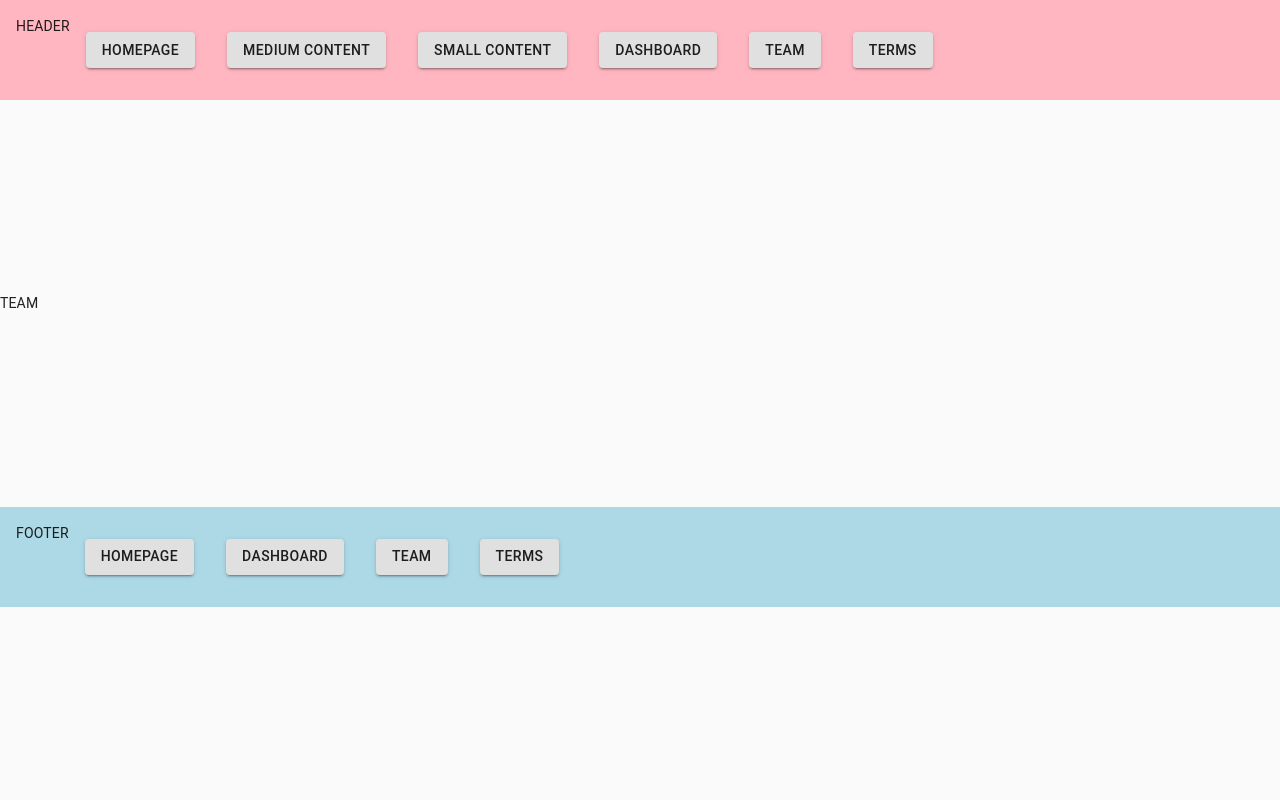
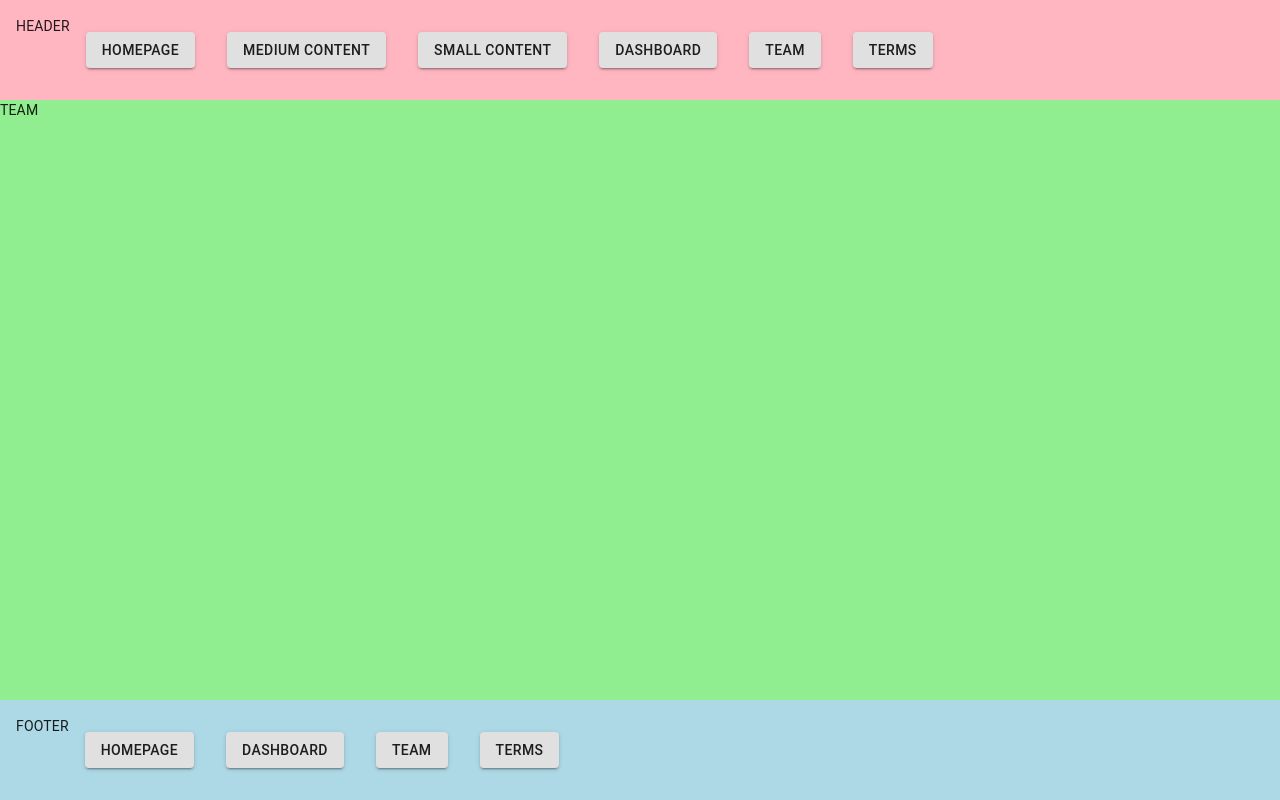
Before and after one commit to masaok/react-grid-flex-layout-demo, a React (Create React App) app: page /team in a window 1280 px wide. Built offline with nearby package versions, Linux system fonts and the light colour scheme.

Commit message:
Header/(Scrollable/Swappable) Content/Footer now works

```diff
--- a/package.json
+++ b/package.json
@@ -1,5 +1,5 @@
 {
-  "name": "react-flex-layout-demo",
+  "name": "react-grid-flex-layout-demo",
   "version": "0.1.0",
   "private": true,
   "dependencies": {
--- a/public/index.html
+++ b/public/index.html
@@ -5,10 +5,7 @@
     <link rel="icon" href="%PUBLIC_URL%/favicon.ico" />
     <meta name="viewport" content="width=device-width, initial-scale=1" />
     <meta name="theme-color" content="#000000" />
-    <meta
-      name="description"
-      content="Web site created using create-react-app"
-    />
+    <meta name="description" content="Web site created using create-react-app" />
     <link rel="apple-touch-icon" href="%PUBLIC_URL%/logo192.png" />
     <!--
       manifest.json provides metadata used when your web app is installed on a
@@ -25,6 +22,16 @@
       Learn how to configure a non-root public URL by running `npm run build`.
     -->
     <title>React App</title>
+
+    <style type="text/css">
+      html,
+      body {
+        width: 100vw;
+        height: 100vh;
+        padding: 0px;
+        margin: 0px;
+      }
+    </style>
   </head>
   <body>
     <noscript>You need to enable JavaScript to run this app.</noscript>
--- a/src/App.jsx
+++ b/src/App.jsx
@@ -20,6 +20,21 @@ import HeaderContentFooterLayout from './layouts/HeaderContentFooterLayout'
 
 import RouteWrapper from './routes/RouteWrapper'
 
+// NOT allowed because html is undefined
+// document.html.style.width = '100vw'
+// document.html.style.height = '100vh'
+
+// document.body.style.width = '100vw'
+// document.body.style.height = '100vh'
+// document.body.style.margin = 0
+// document.body.style.padding = 0
+
+// Does NOT work
+// document.body.style = {
+//   width: '100vw',
+//   height: '100vh',
+// }
+
 // Override the default MUI theme:
 // https://material-ui.com/customization/default-theme/
 const theme = createMuiTheme({
@@ -35,18 +50,15 @@ const theme = createMuiTheme({
 
 const useStyles = makeStyles(theme => ({
   app: {
-    display: 'flex',
-    flexDirection: 'column',
-    flexGrow: 1,
-    minHeight: '100vh',
-    backgroundColor: '#0087be',
+    width: '100vw',
+    height: '100vh',
+    padding: 0,
+    margin: 0,
   },
 
   content: {
-    // backgroundColor: theme.palette.primary.dark,
-    backgroundColor: '#282c34', // default overrides don't work here?
-    display: 'flex',
-    flexGrow: 1,
+    display: 'grid',
+    gridTemplateRows: '70px auto 70px',
   },
 }))
 
@@ -55,7 +67,7 @@ const App = props => {
   console.log(classes)
 
   return (
-    <>
+    <div className={classes.app}>
       {/* Globally reset styling  */}
       {/* https://material-ui.com/components/css-baseline/ */}
       <CssBaseline />
@@ -81,14 +93,6 @@ const App = props => {
             <RouteWrapper
               exact
               path="/small-content"
-              header={Header}
-              content={SmallContent}
-              footer={Footer}
-              layout={HeaderContentFooterLayout}
-            />
-            <RouteWrapper
-              exact
-              path="/sticky"
               header={Header}
               content={SmallContent}
               footer={Footer}
@@ -123,7 +127,7 @@ const App = props => {
           </Switch>
         </Router>
       </ThemeProvider>
-    </>
+    </div>
   )
 }
 
--- a/src/layouts/HeaderContentFooterLayout.jsx
+++ b/src/layouts/HeaderContentFooterLayout.jsx
@@ -11,33 +11,35 @@ const useStyles = makeStyles(theme => ({
     // height: '100vh', // required to fill screen vertically
     // justifyContent: 'center',
     // maxHeight: '100vh',
-  },
 
-  grid: {
     display: 'grid',
-    // gridTemplateColumns: '1fr',
-    // width: '100vw',
+    gridTemplateRows: '100px auto 100px',
+
+    width: '100vw',
     height: '100vh',
+    margin: 0,
+    padding: 0,
   },
 
   header: {
     display: 'flex',
     flex: 1,
-    height: 100,
   },
 
   content: {
     // TODO: If content does not fill the content area; it hovers in the vertical middle weird
     display: 'flex',
     flex: 1,
-    overflowX: 'hidden', // required to scroll content area *only*
+    overflowY: 'scroll', // required to scroll content area *only*
+
+    backgroundColor: 'lightgreen',
   },
 
   footer: {
     display: 'flex',
     flex: 1,
-    height: 100,
-    width: '100vw',
+    // height: 100,
+    // width: '100vw',
   },
 }))
 
@@ -50,13 +52,11 @@ const HeaderContentFooterLayout = props => {
   console.log(Header)
 
   return (
-    <div className={classes.headerContentFooterLayout}>
-      <div className={classes.grid}>
-        <div className={classes.header}>{Header ? <Header {...rest} /> : 'HEADER MISSING'}</div>
-        <div className={classes.content}>{Content ? <Content {...rest} /> : 'CONTENT MISSING'}</div>
-        <div className={classes.footer}>{Footer ? <Footer {...rest} /> : 'FOOTER MISSING'}</div>
-      </div>
-    </div>
+    <main className={classes.headerContentFooterLayout}>
+      <header className={classes.header}>{Header ? <Header {...rest} /> : 'HEADER MISSING'}</header>
+      <section className={classes.content}>{Content ? <Content {...rest} /> : 'CONTENT MISSING'}</section>
+      <footer className={classes.footer}>{Footer ? <Footer {...rest} /> : 'FOOTER MISSING'}</footer>
+    </main>
   )
 }
 
--- a/src/pages/Homepage.jsx
+++ b/src/pages/Homepage.jsx
@@ -6,7 +6,7 @@ const useStyles = makeStyles(theme => ({
     display: 'flex',
     flexDirection: 'column',
     flex: 1,
-    backgroundColor: 'lightgreen',
+    // backgroundColor: 'lightgreen',
     padding: theme.spacing(2),
     // overflowX: 'hidden',
   },
```
Also changed, not shown: src/App.css (deleted, +0 -38 lines), src/layouts/StickyLayout.jsx (deleted, +0 -69 lines), 1 other file (tests, documents, lock files or other folders).
